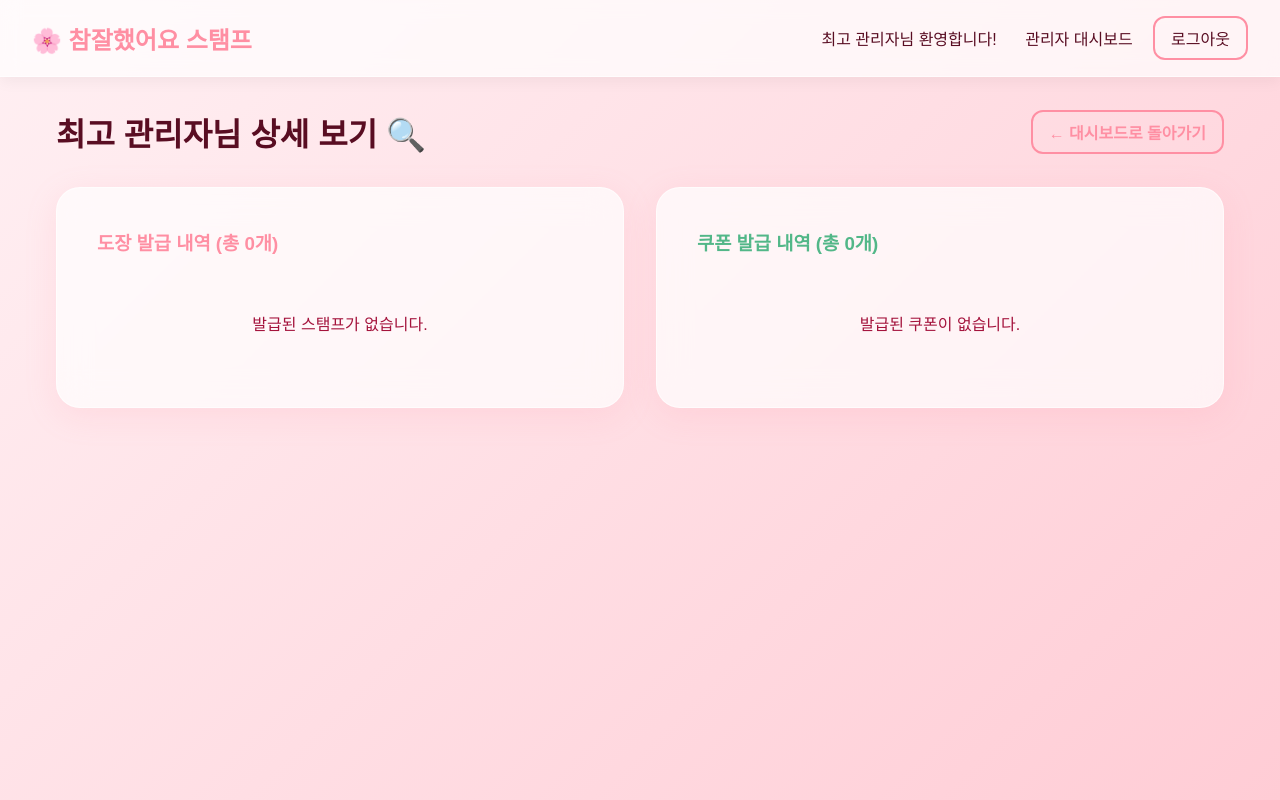
After one commit to jhimicak/compliment_stamp_web, a Flask app: page /admin/user/1 in a window 1280 px wide. The commit adds this page. Run offline with Flask 3, Linux system fonts and the light colour scheme; a user stored in the database is signed in; some web fonts are replaced.

Commit message:
feat: Implement admin user management with detailed views, stamp/coupon granting and deletion, and enable user coupon usage with usage tracking.

```diff
--- a/app.py
+++ b/app.py
@@ -3,6 +3,7 @@ from flask_login import LoginManager, login_user, login_required, logout_user, c
 from werkzeug.security import generate_password_hash, check_password_hash
 from models import db, User, Stamp, Coupon, EventConfig
 import os
+from datetime import datetime
 
 app = Flask(__name__)
 app.config['SECRET_KEY'] = 'super-secret-compliment-key-123'
@@ -124,7 +125,65 @@ def admin_dashboard():
             'coupons': coupons_count
         })
 
-    return render_template('admin_dashboard.html', user_stats=user_stats, event_config=event_config)
+    recent_used_coupons = Coupon.query.filter_by(is_used=True).order_by(Coupon.used_at.desc()).limit(10).all()
+
+    return render_template('admin_dashboard.html', user_stats=user_stats, event_config=event_config, recent_used_coupons=recent_used_coupons)
+
+@app.route('/admin/user/<int:user_id>')
+@login_required
+def admin_user_detail(user_id):
+    if not current_user.is_admin:
+        return redirect(url_for('user_dashboard'))
+
+    target_user = User.query.get_or_404(user_id)
+    stamps = Stamp.query.filter_by(user_id=user_id).order_by(Stamp.granted_at.desc()).all()
+    coupons = Coupon.query.filter_by(user_id=user_id).order_by(Coupon.granted_at.desc()).all()
+
+    return render_template('admin_user_detail.html', target_user=target_user, stamps=stamps, coupons=coupons)
+
+@app.route('/delete_stamp/<int:stamp_id>', methods=['POST'])
+@login_required
+def delete_stamp(stamp_id):
+    if not current_user.is_admin:
+        return redirect(url_for('index'))
+
+    stamp = Stamp.query.get_or_404(stamp_id)
+    target_user_id = stamp.user_id
+    db.session.delete(stamp)
+    db.session.commit()
+    flash('스탬프가 삭제되었습니다.', 'success')
+    return redirect(url_for('admin_user_detail', user_id=target_user_id))
+
+@app.route('/delete_coupon/<int:coupon_id>', methods=['POST'])
+@login_required
+def delete_coupon(coupon_id):
+    if not current_user.is_admin:
+        return redirect(url_for('index'))
+
+    coupon = Coupon.query.get_or_404(coupon_id)
+    target_user_id = coupon.user_id
+    db.session.delete(coupon)
+    db.session.commit()
+    flash('쿠폰이 삭제되었습니다.', 'success')
+    return redirect(url_for('admin_user_detail', user_id=target_user_id))
+
+@app.route('/use_coupon/<int:coupon_id>', methods=['POST'])
+@login_required
+def use_coupon(coupon_id):
+    coupon = Coupon.query.get_or_404(coupon_id)
+    if coupon.user_id != current_user.id:
+        flash('자신의 쿠폰만 사용할 수 있습니다.', 'error')
+        return redirect(url_for('user_dashboard'))
+
+    if coupon.is_used:
+        flash('이미 사용된 쿠폰입니다.', 'error')
+        return redirect(url_for('user_dashboard'))
+
+    coupon.is_used = True
+    coupon.used_at = datetime.utcnow()
+    db.session.commit()
+    flash('쿠폰을 성공적으로 사용했습니다!', 'success')
+    return redirect(url_for('user_dashboard'))
 
 @app.route('/grant_stamp/<int:user_id>', methods=['POST'])
 @login_required
--- a/models.py
+++ b/models.py
@@ -28,6 +28,7 @@ class Coupon(db.Model):
     granted_at = db.Column(db.DateTime, default=datetime.utcnow)
     reason = db.Column(db.String(200), nullable=False)
     is_used = db.Column(db.Boolean, default=False)
+    used_at = db.Column(db.DateTime, nullable=True)
 
 class EventConfig(db.Model):
     id = db.Column(db.Integer, primary_key=True)
--- /dev/null
+++ b/templates/admin_user_detail.html
@@ -0,0 +1,59 @@
+{% extends "base.html" %}
+
+{% block content %}
+<div class="dashboard-header" style="display: flex; justify-content: space-between; align-items: center;">
+    <h1 class="dashboard-title">{{ target_user.name }}님 상세 보기 🔍</h1>
+    <a href="{{ url_for('admin_dashboard') }}" class="btn btn-outline" style="padding: 0.5rem 1rem;">← 대시보드로 돌아가기</a>
+</div>
+
+<div class="admin-grid" style="grid-template-columns: 1fr 1fr; gap: 2rem;">
+    <!-- Stamps Section -->
+    <div class="glass-card">
+        <h3 style="color: var(--primary); margin-bottom: 1.5rem;">도장 발급 내역 (총 {{ stamps|length }}개)</h3>
+        {% if stamps %}
+            <div style="background: rgba(255,255,255,0.7); border-radius: 16px; padding: 1rem;">
+                {% for stamp in stamps %}
+                    <div class="user-list-item" style="display: flex; justify-content: space-between; align-items: center;">
+                        <div>
+                            <p style="margin: 0; font-weight: bold;">"{{ stamp.message }}"</p>
+                            <small style="color: var(--text-muted);">발급일: {{ stamp.granted_at.strftime('%Y-%m-%d %H:%M') }}</small>
+                        </div>
+                        <form method="POST" action="{{ url_for('delete_stamp', stamp_id=stamp.id) }}" style="margin: 0;" onsubmit="return confirm('정말 이 스탬프를 삭제하시겠습니까?');">
+                            <button class="btn btn-danger" style="padding: 0.3rem 0.6rem; font-size: 0.8rem; background: #ff4d4d; border: none;">삭제</button>
+                        </form>
+                    </div>
+                {% endfor %}
+            </div>
+        {% else %}
+            <p style="text-align: center; color: var(--text-muted); padding: 2rem;">발급된 스탬프가 없습니다.</p>
+        {% endif %}
+    </div>
+
+    <!-- Coupons Section -->
+    <div class="glass-card">
+        <h3 style="color: #52b788; margin-bottom: 1.5rem;">쿠폰 발급 내역 (총 {{ coupons|length }}개)</h3>
+        {% if coupons %}
+            <div style="background: rgba(255,255,255,0.7); border-radius: 16px; padding: 1rem;">
+                {% for coupon in coupons %}
+                    <div class="user-list-item" style="display: flex; justify-content: space-between; align-items: center;">
+                        <div>
+                            <p style="margin: 0; font-weight: bold;">{{ coupon.reason }}</p>
+                            <small style="color: var(--text-muted);">
+                                발급일: {{ coupon.granted_at.strftime('%Y-%m-%d %H:%M') }}
+                                {% if coupon.is_used %}
+                                <br><span style="color: #ff4d4d; font-weight: bold;">[사용됨]</span> {{ coupon.used_at.strftime('%Y-%m-%d %H:%M') }}
+                                {% endif %}
+                            </small>
+                        </div>
+                        <form method="POST" action="{{ url_for('delete_coupon', coupon_id=coupon.id) }}" style="margin: 0;" onsubmit="return confirm('정말 이 쿠폰을 삭제하시겠습니까?');">
+                            <button class="btn btn-danger" style="padding: 0.3rem 0.6rem; font-size: 0.8rem; background: #ff4d4d; border: none;">삭제</button>
+                        </form>
+                    </div>
+                {% endfor %}
+            </div>
+        {% else %}
+            <p style="text-align: center; color: var(--text-muted); padding: 2rem;">발급된 쿠폰이 없습니다.</p>
+        {% endif %}
+    </div>
+</div>
+{% endblock %}
```
Also changed, not shown: templates/admin_dashboard.html (+15 -0 lines), templates/user_dashboard.html (+9 -0 lines), database.db (added), instance/database.db, static/images/stamp.png.
